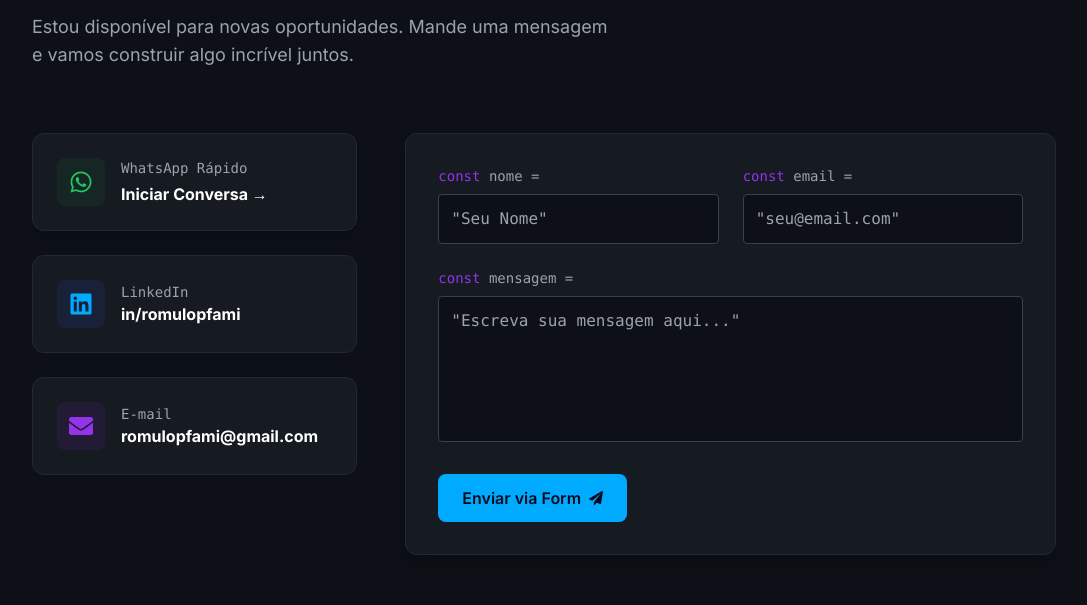
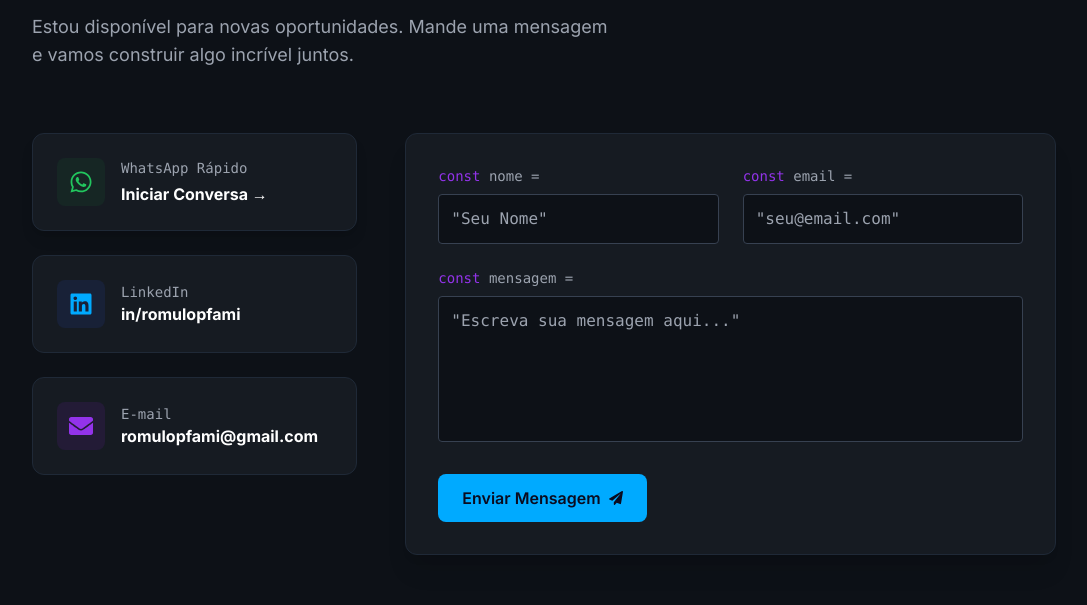
Before and after one commit to rfamiglietti/portifolio, a React (Vite) app: page / in a window 1280 px wide. Shown: the part 3940-4545 px from the top of the page, without its empty margins (136-1223 px from the left). Built offline with nearby package versions, Linux system fonts and the light colour scheme.

Commit message:
feat(contact): implementa envio via AJAX com mensagem de sucesso na tela

```diff
--- a/src/pages/Contact.jsx
+++ b/src/pages/Contact.jsx
@@ -1,19 +1,51 @@
 import React, { useState } from 'react';
-import { motion } from 'framer-motion';
-import { FaEnvelope, FaLinkedin, FaMapMarkerAlt, FaPaperPlane, FaWhatsapp } from 'react-icons/fa';
+import { motion, AnimatePresence } from 'framer-motion';
+import { FaEnvelope, FaLinkedin, FaPaperPlane, FaWhatsapp, FaCheckCircle, FaSpinner, FaExclamationCircle } from 'react-icons/fa';
 import SectionWrapper from '../components/SectionWrapper';
 import NeonButton from '../components/NeonButton';
 
 const Contact = () => {
+  // Estados para controlar o envio do formulário
+  const [status, setStatus] = useState(null); // null | 'sending' | 'success' | 'error'
+
   const fadeInUp = {
     hidden: { opacity: 0, y: 20 },
     visible: { opacity: 1, y: 0, transition: { duration: 0.6 } }
   };
 
-  // === CONFIGURAÇÃO DO WHATSAPP ===
   const whatsappNumber = "5511943421854";
   const whatsappMessage = encodeURIComponent("Olá Rômulo! Vi seu portfólio e gostaria de conversar sobre uma oportunidade.");
   const whatsappLink = `https://wa.me/${whatsappNumber}?text=${whatsappMessage}`;
+
+  // Função que envia os dados sem recarregar a página
+  const handleSubmit = async (e) => {
+    e.preventDefault();
+    setStatus('sending');
+
+    const formData = new FormData(e.target);
+
+    try {
+      const response = await fetch("https://formsubmit.co/ajax/romulopfami@gmail.com", {
+        method: "POST",
+        body: formData,
+        headers: {
+            'Accept': 'application/json'
+        }
+      });
+
+      if (response.ok) {
+        setStatus('success');
+        e.target.reset(); // Limpa os campos
+        // Opcional: Voltar ao estado normal após 5 segundos
+        setTimeout(() => setStatus(null), 5000);
+      } else {
+        setStatus('error');
+      }
+    } catch (error) {
+      console.error("Erro no envio:", error);
+      setStatus('error');
+    }
+  };
 
   return (
     <SectionWrapper id="contact">
@@ -41,7 +73,7 @@ const Contact = () => {
 
         <div className="flex flex-col lg:flex-row gap-12">
 
-          {/* === COLUNA DA ESQUERDA: CANAIS === */}
+          {/* === COLUNA DA ESQUERDA: CANAIS (Mantida igual) === */}
           <motion.div
             className="lg:w-1/3 space-y-6"
             initial={{ opacity: 0, x: -50 }}
@@ -49,8 +81,6 @@ const Contact = () => {
             viewport={{ once: true }}
             transition={{ duration: 0.6 }}
           >
-
-            {/* Card: WhatsApp */}
             <a
               href={whatsappLink}
               target="_blank"
@@ -70,7 +100,6 @@ const Contact = () => {
               </div>
             </a>
 
-            {/* Card: LinkedIn */}
             <div className="bg-[#161b22] p-6 rounded-xl border border-gray-800 hover:border-blue-neon/50 transition-colors group">
               <div className="flex items-center gap-4">
                 <div className="p-3 bg-blue-900/20 rounded-lg text-blue-neon group-hover:text-white transition-colors">
@@ -85,7 +114,6 @@ const Contact = () => {
               </div>
             </div>
 
-            {/* Card: Email */}
             <div className="bg-[#161b22] p-6 rounded-xl border border-gray-800 hover:border-purple-neon/50 transition-colors group">
               <div className="flex items-center gap-4">
                 <div className="p-3 bg-purple-900/20 rounded-lg text-purple-neon group-hover:text-white transition-colors">
@@ -99,10 +127,9 @@ const Contact = () => {
                 </div>
               </div>
             </div>
-
           </motion.div>
 
-          {/* === COLUNA DA DIREITA: FORMULÁRIO FUNCIONAL === */}
+          {/* === COLUNA DA DIREITA: FORMULÁRIO COM FEEDBACK === */}
           <motion.div
             className="lg:w-2/3"
             initial={{ opacity: 0, x: 50 }}
@@ -110,19 +137,13 @@ const Contact = () => {
             viewport={{ once: true }}
             transition={{ duration: 0.6, delay: 0.2 }}
           >
-            {/* FormSubmit: */}
             <form
-              action="https://formsubmit.co/romulopfami@gmail.com"
-              method="POST"
-              className="bg-[#161b22] p-8 rounded-xl border border-gray-800 shadow-xl"
+              onSubmit={handleSubmit}
+              className="bg-[#161b22] p-8 rounded-xl border border-gray-800 shadow-xl relative overflow-hidden"
             >
-              {/* Configurações ocultas do FormSubmit */}
-              <input type="hidden" name="_captcha" value="false" />
-              <input type="hidden" name="_next" value="https://rfamiglietti.github.io/portfolio/" />
-              <input type="hidden" name="_subject" value="Novo contato via Portfólio!" />
 
+              {/* Campos do Formulário */}
               <div className="grid grid-cols-1 md:grid-cols-2 gap-6 mb-6">
-                {/* Nome */}
                 <div className="flex flex-col gap-2">
                   <label htmlFor="name" className="text-sm font-mono text-gray-400">
                     <span className="text-purple-neon">const</span> nome =
@@ -131,12 +152,12 @@ const Contact = () => {
                     type="text"
                     name="name"
                     required
+                    disabled={status === 'sending' || status === 'success'}
                     placeholder='"Seu Nome"'
-                    className="bg-[#0d1117] border border-gray-700 rounded p-3 text-white focus:border-blue-neon focus:outline-none focus:ring-1 focus:ring-blue-neon transition-all font-mono"
+                    className="bg-[#0d1117] border border-gray-700 rounded p-3 text-white focus:border-blue-neon focus:outline-none focus:ring-1 focus:ring-blue-neon transition-all font-mono disabled:opacity-50"
                   />
                 </div>
 
-                {/* Email */}
                 <div className="flex flex-col gap-2">
                   <label htmlFor="email" className="text-sm font-mono text-gray-400">
                     <span className="text-purple-neon">const</span> email =
@@ -145,13 +166,13 @@ const Contact = () => {
                     type="email"
                     name="email"
                     required
+                    disabled={status === 'sending' || status === 'success'}
                     placeholder='"seu@email.com"'
-                    className="bg-[#0d1117] border border-gray-700 rounded p-3 text-white focus:border-blue-neon focus:outline-none focus:ring-1 focus:ring-blue-neon transition-all font-mono"
+                    className="bg-[#0d1117] border border-gray-700 rounded p-3 text-white focus:border-blue-neon focus:outline-none focus:ring-1 focus:ring-blue-neon transition-all font-mono disabled:opacity-50"
                   />
                 </div>
               </div>
 
-              {/* Mensagem */}
               <div className="flex flex-col gap-2 mb-8">
                 <label htmlFor="message" className="text-sm font-mono text-gray-400">
                   <span className="text-purple-neon">const</span> mensagem =
@@ -159,19 +180,64 @@ const Contact = () => {
                 <textarea
                   name="message"
                   required
+                  disabled={status === 'sending' || status === 'success'}
                   rows="5"
                   placeholder='"Escreva sua mensagem aqui..."'
-                  className="bg-[#0d1117] border border-gray-700 rounded p-3 text-white focus:border-blue-neon focus:outline-none focus:ring-1 focus:ring-blue-neon transition-all font-mono resize-none"
+                  className="bg-[#0d1117] border border-gray-700 rounded p-3 text-white focus:border-blue-neon focus:outline-none focus:ring-1 focus:ring-blue-neon transition-all font-mono resize-none disabled:opacity-50"
                 ></textarea>
               </div>
 
-              <button type="submit" className="w-full md:w-auto">
+              {/* Botão com estados dinâmicos */}
+              <button
+                type="submit"
+                disabled={status === 'sending' || status === 'success'}
+                className="w-full md:w-auto"
+              >
                 <NeonButton primary={true}>
                   <span className="flex items-center gap-2">
-                    Enviar via Form <FaPaperPlane className="text-sm" />
+                    {status === 'sending' ? (
+                      <>Enviando... <FaSpinner className="animate-spin" /></>
+                    ) : status === 'success' ? (
+                      <>Enviado! <FaCheckCircle /></>
+                    ) : (
+                      <>Enviar Mensagem <FaPaperPlane className="text-sm" /></>
+                    )}
                   </span>
                 </NeonButton>
               </button>
+
+              {/* Mensagem de Feedback (Sucesso/Erro) */}
+              <AnimatePresence>
+                {status === 'success' && (
+                  <motion.div
+                    initial={{ opacity: 0, y: 10 }}
+                    animate={{ opacity: 1, y: 0 }}
+                    exit={{ opacity: 0 }}
+                    className="mt-4 p-4 bg-green-500/10 border border-green-500/50 rounded-lg text-green-400 flex items-center gap-3"
+                  >
+                    <FaCheckCircle className="text-xl" />
+                    <div>
+                      <p className="font-bold">Mensagem enviada com sucesso!</p>
+                      <p className="text-sm opacity-80">Responderei o mais breve possível.</p>
+                    </div>
+                  </motion.div>
+                )}
+
+                {status === 'error' && (
+                  <motion.div
+                    initial={{ opacity: 0, y: 10 }}
+                    animate={{ opacity: 1, y: 0 }}
+                    exit={{ opacity: 0 }}
+                    className="mt-4 p-4 bg-red-500/10 border border-red-500/50 rounded-lg text-red-400 flex items-center gap-3"
+                  >
+                    <FaExclamationCircle className="text-xl" />
+                    <div>
+                      <p className="font-bold">Houve um erro ao enviar.</p>
+                      <p className="text-sm opacity-80">Por favor, tente novamente ou me chame no WhatsApp.</p>
+                    </div>
+                  </motion.div>
+                )}
+              </AnimatePresence>
 
             </form>
           </motion.div>
```
